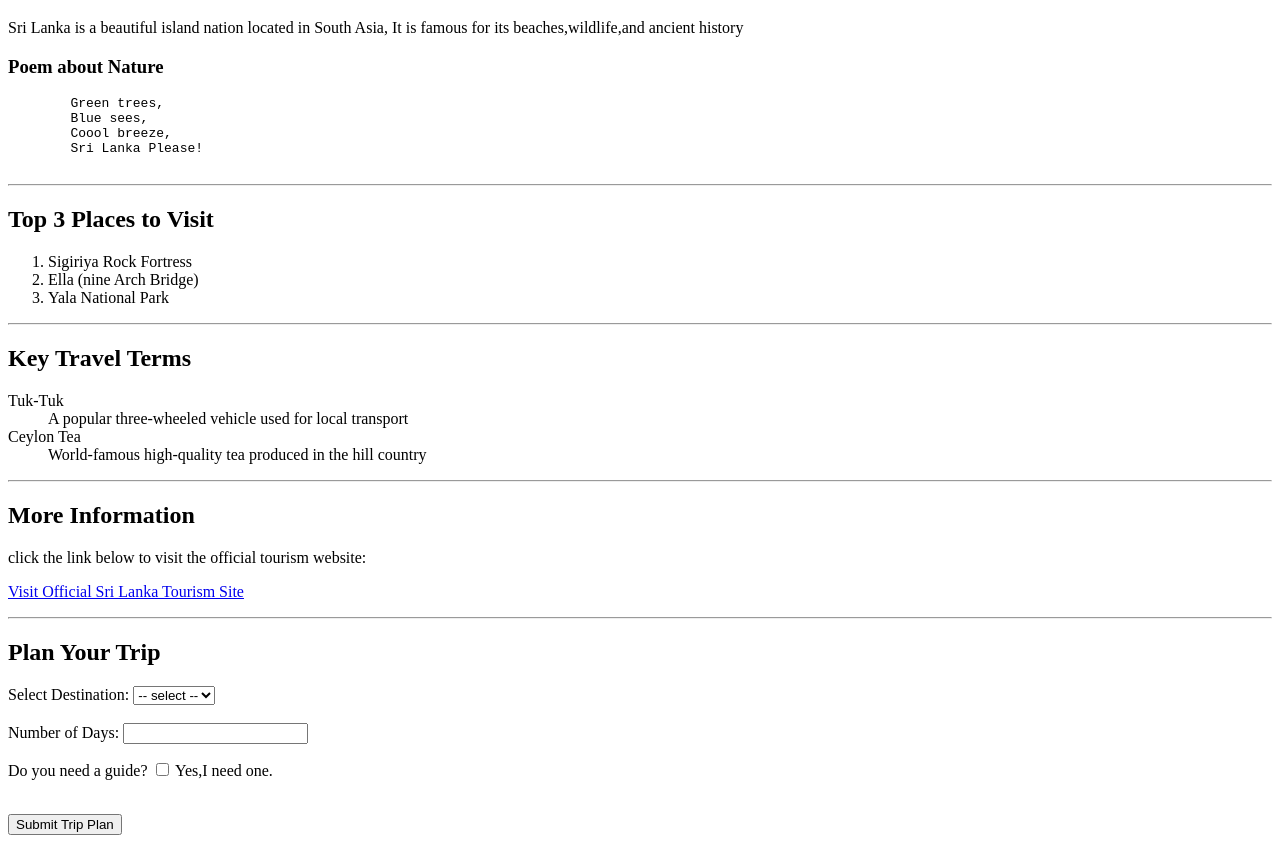
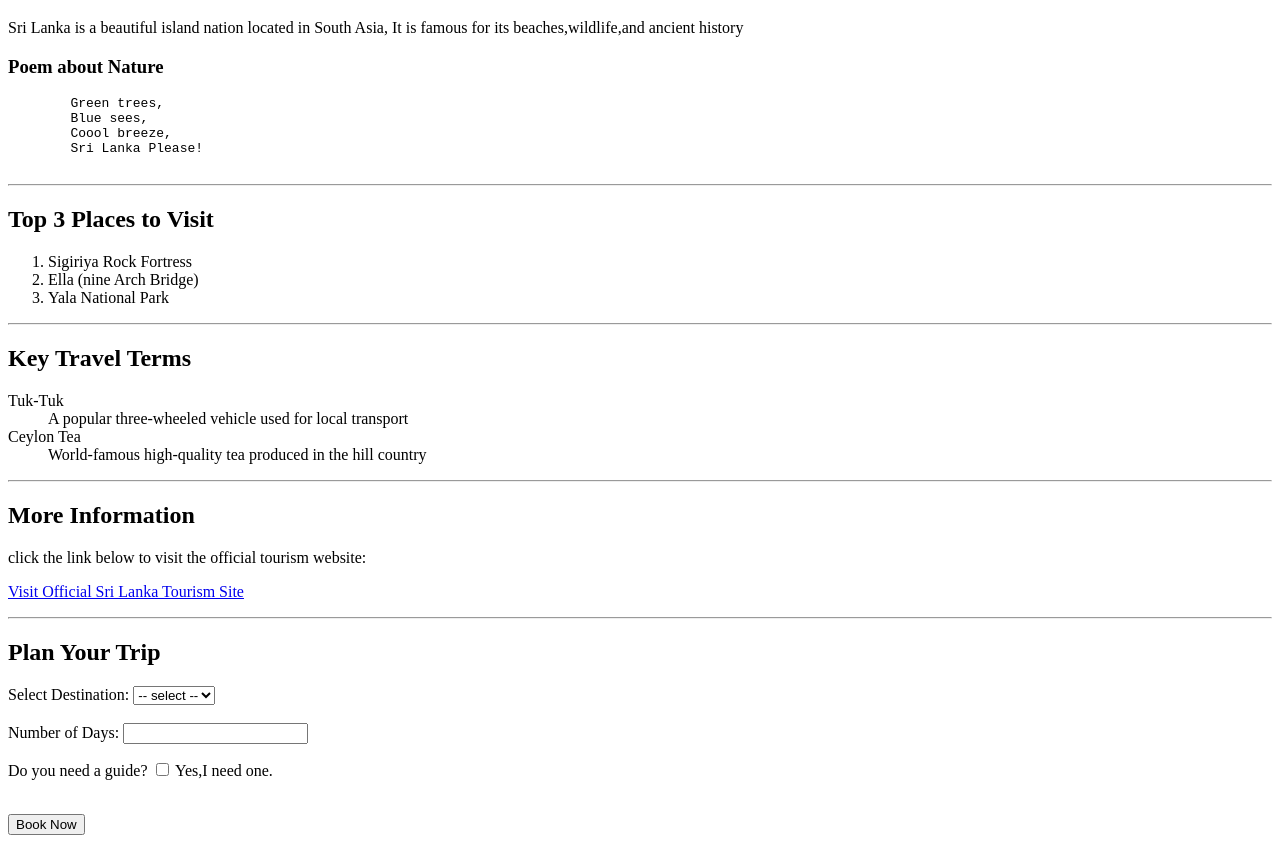
Before and after one commit to ViNU5H/Explore-Sri-Lanka, a plain HTML site: page index.html in a window 1280 px wide. Shown: the part 61-904 px from the top of the page. Drawn offline with Linux system fonts and the light colour scheme.

Commit message:
book now

```diff
--- a/index.html
+++ b/index.html
@@ -64,7 +64,7 @@
         <label for="guide-yes">Yes,I need one.</label>
         </p>
         <br>
-        <input type="submit" value="Submit Trip Plan">
+        <input type="submit" value="Book Now">
     </form>
 
 
```
